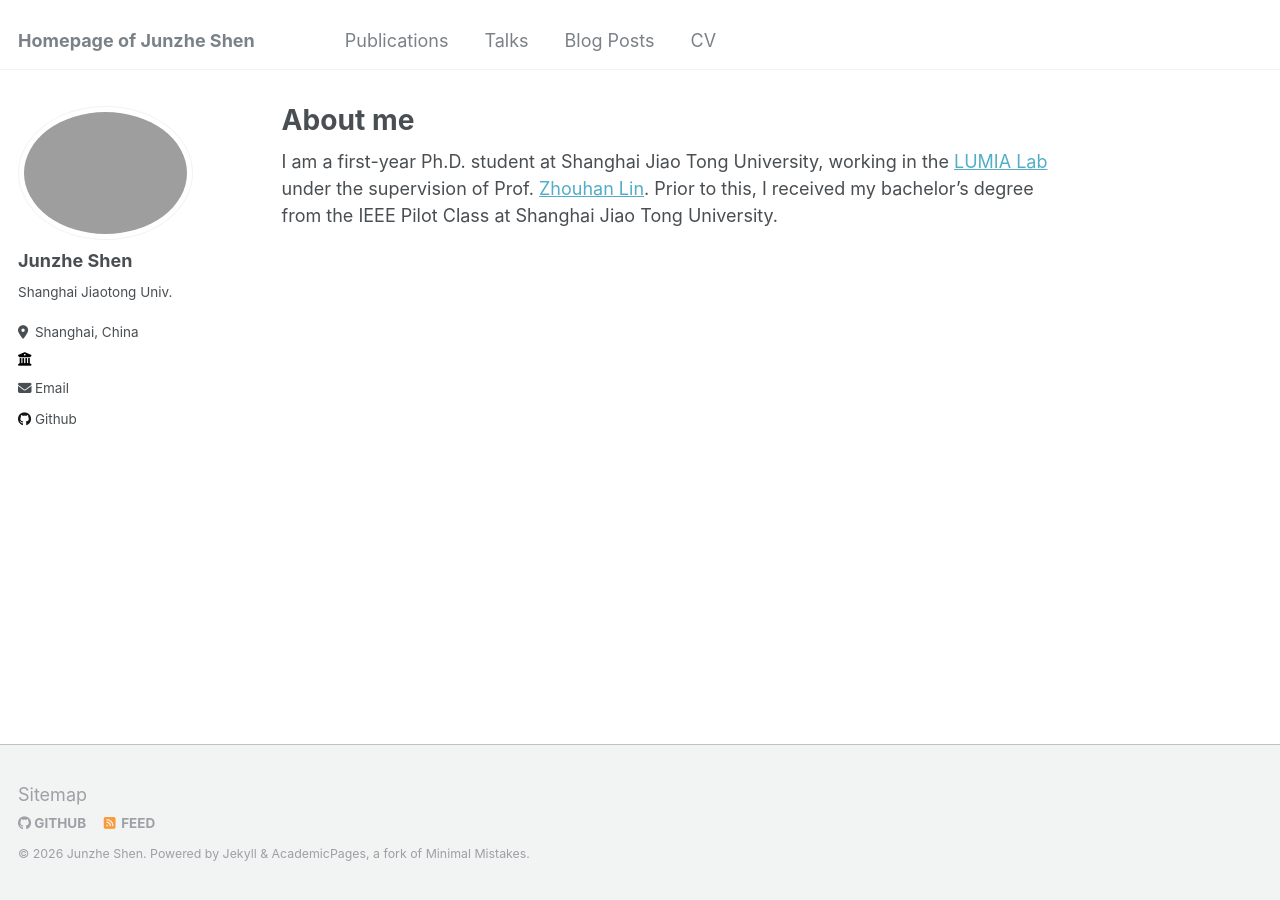
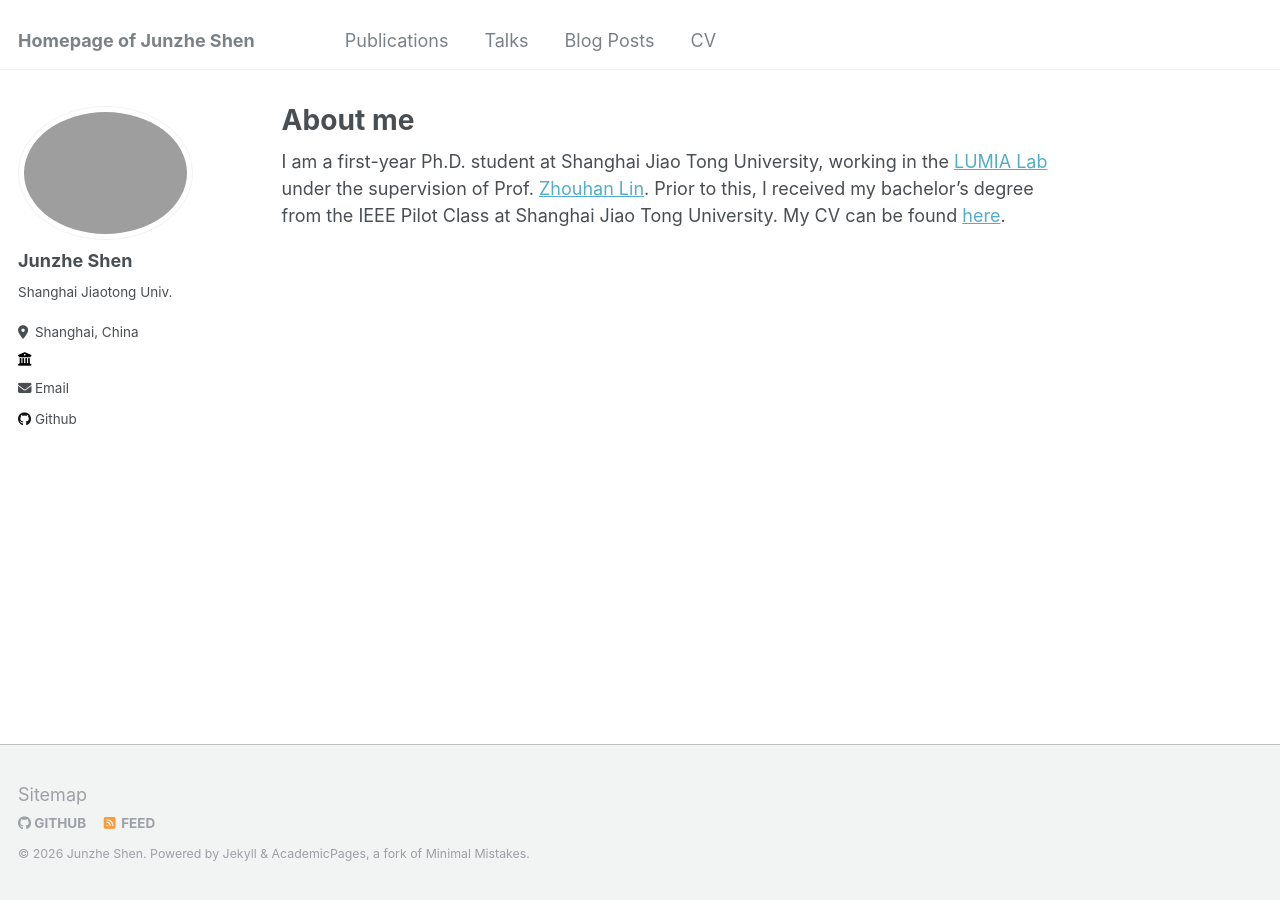
Before and after one commit to JunzheShen/junzheshen.github.io, a Jekyll site: the page built from _pages/about.md, in a window 1280 px wide. Built offline with Jekyll 4.4.1, drawn with Linux system fonts in a browser that asks for light colours.

Commit message:
update cv

```diff
--- a/_data/navigation.yml
+++ b/_data/navigation.yml
@@ -10,7 +10,7 @@ main:
     url: /year-archive/
 
   - title: "CV"
-    url: /cv/
+    url: https://junzheshen.github.io/files/resume.pdf
 
   # - title: "Guide"
   #   url: /markdown/
--- a/_pages/about.md
+++ b/_pages/about.md
@@ -7,4 +7,4 @@ redirect_from:
   - /about.html
 ---
 
-I am a first-year Ph.D. student at Shanghai Jiao Tong University, working in the [LUMIA Lab](https://lumia-group.github.io/) under the supervision of Prof. [Zhouhan Lin](https://hantek.github.io/). Prior to this, I received my bachelor's degree from the IEEE Pilot Class at Shanghai Jiao Tong University.
+I am a first-year Ph.D. student at Shanghai Jiao Tong University, working in the [LUMIA Lab](https://lumia-group.github.io/) under the supervision of Prof. [Zhouhan Lin](https://hantek.github.io/). Prior to this, I received my bachelor's degree from the IEEE Pilot Class at Shanghai Jiao Tong University. My CV can be found [here](https://junzheshen.github.io/files.resume).
```
Also changed, not shown: 1 other file.
